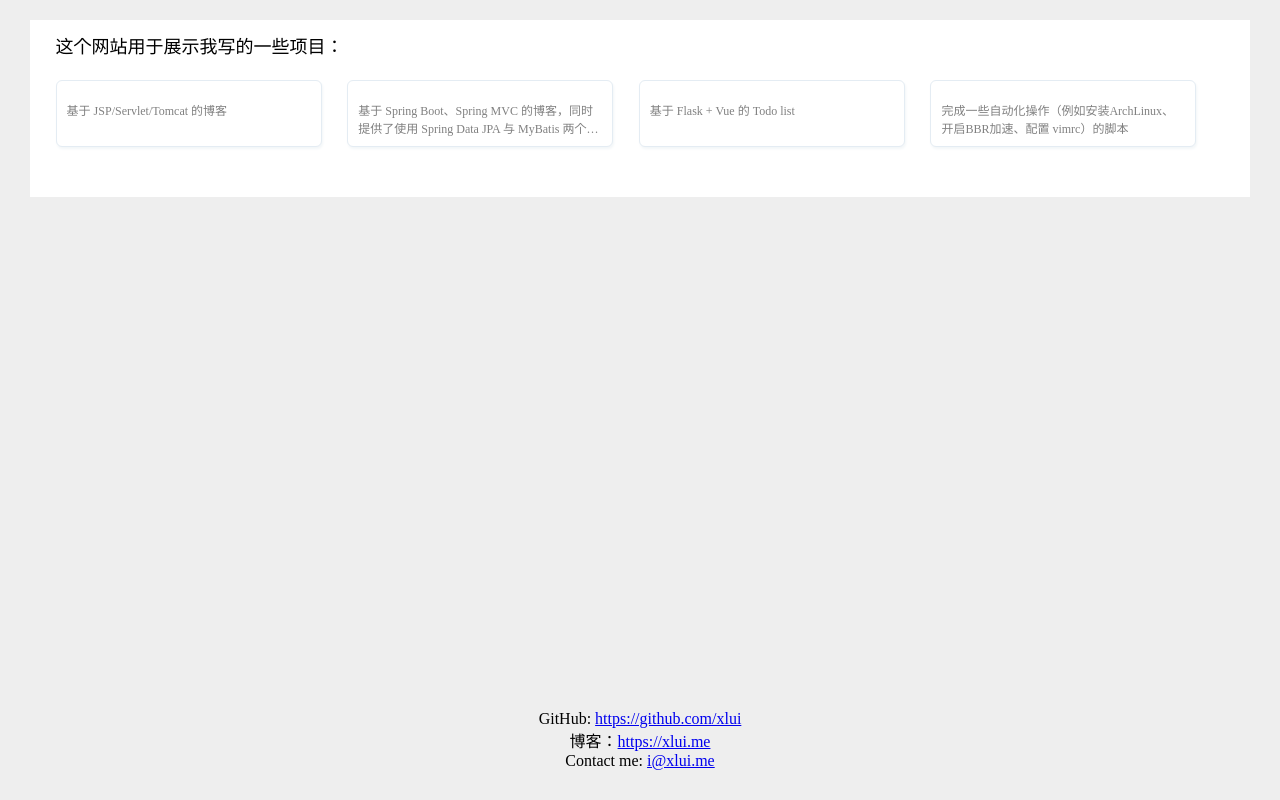
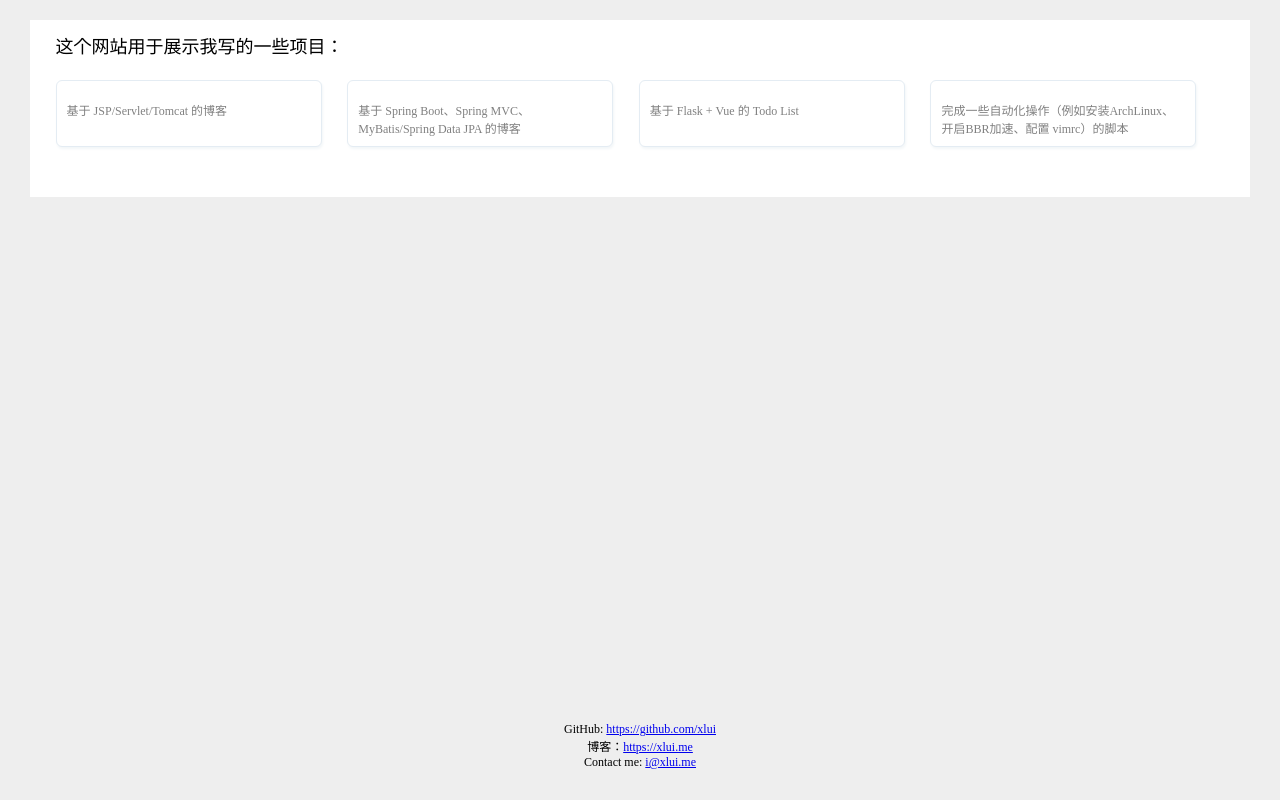
Before and after one commit to xlui/websites, a plain HTML site: page website/index.html in a window 1280 px wide. Drawn offline with Linux system fonts and the light colour scheme.

Commit message:
Fix css error and update index

```diff
--- a/website/index.html
+++ b/website/index.html
@@ -13,7 +13,7 @@
         <div>这个网站用于展示我写的一些项目：</div>
       </div>
       <div>
-        <a target="_blank" href="https://java.xlui.app">
+        <a href="https://java.xlui.app" target="_blank">
           <div class="project">
             <div class="desc">基于 JSP/Servlet/Tomcat 的博客</div>
           </div>
@@ -21,14 +21,14 @@
         <a href="https://eros.xlui.app" target="_blank">
           <div class="project">
             <div class="desc">
-              基于 Spring Boot、Spring MVC 的博客，同时提供了使用 Spring Data JPA 与 MyBatis 两个 ORM 操作数据库的版本
+              基于 Spring Boot、Spring MVC、MyBatis/Spring Data JPA 的博客
             </div>
           </div>
         </a>
         <a href="https://todo.xlui.app" target="_blank">
           <div class="project">
             <div class="desc">
-              基于 Flask + Vue 的 Todo list
+              基于 Flask + Vue 的 Todo List
             </div>
           </div>
         </a>
@@ -44,9 +44,9 @@
     <div class="footer">
       GitHub: <a href="https://github.com/xlui" target="_blank">https://github.com/xlui</a>
       <br/>
-        博客：<a href="https://xlui.me" target="_blank">https://xlui.me</a>
+      博客：<a href="https://xlui.me" target="_blank">https://xlui.me</a>
       <br/>
-        Contact me: <a href="mailto:i@xlui.me">i@xlui.me</a>
+      Contact me: <a href="mailto:i@xlui.me">i@xlui.me</a>
     </div>
   </div>
 </body>
--- a/website/main.css
+++ b/website/main.css
@@ -11,7 +11,8 @@ html {
 body {
   overflow: hidden;
   height: 100%;
-  width: 100% font-size: 12px;
+  width: 100%;
+  font-size: 12px;
   margin: 0;
   padding: 0;
   background-color: #eee;
```
